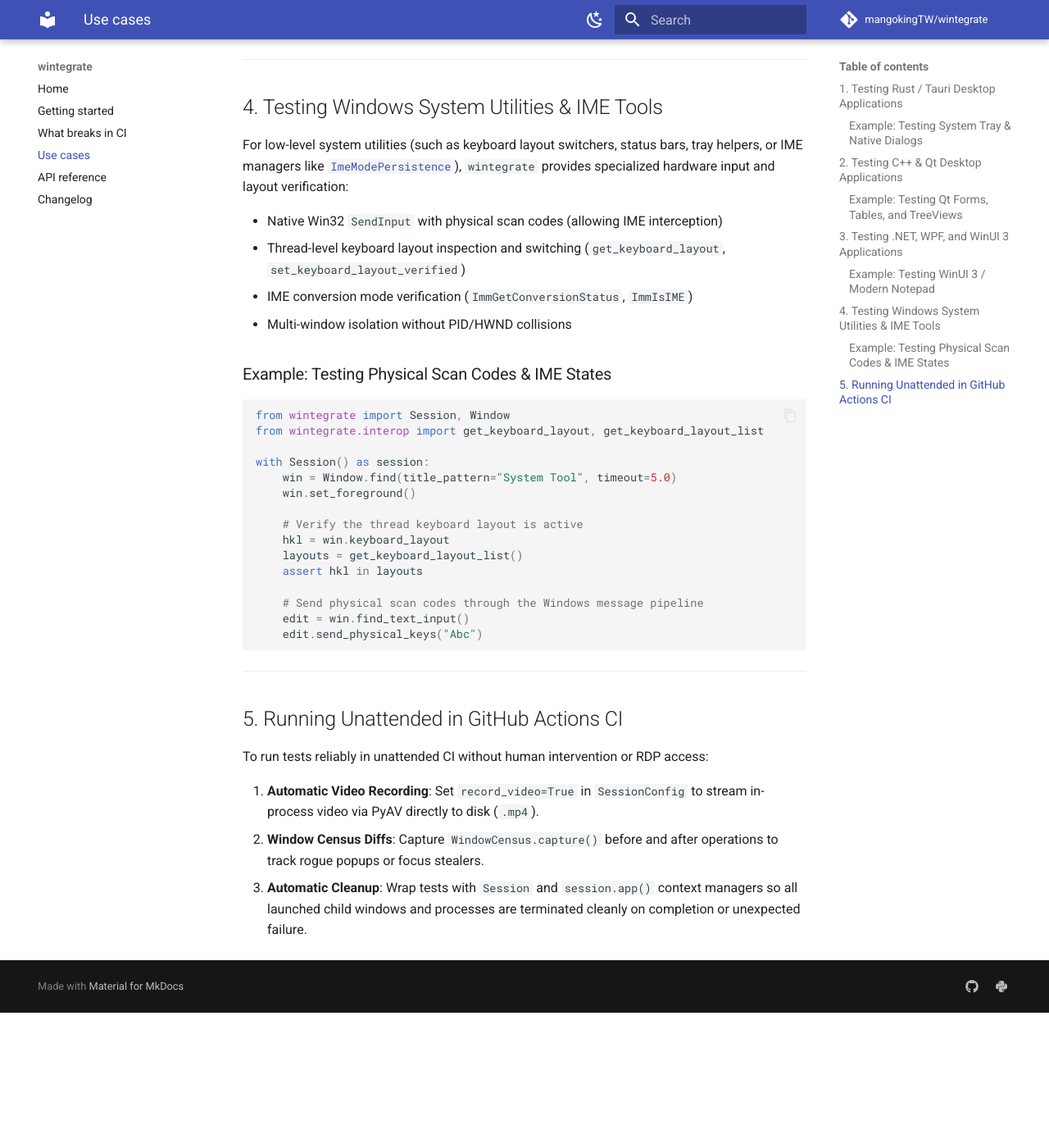
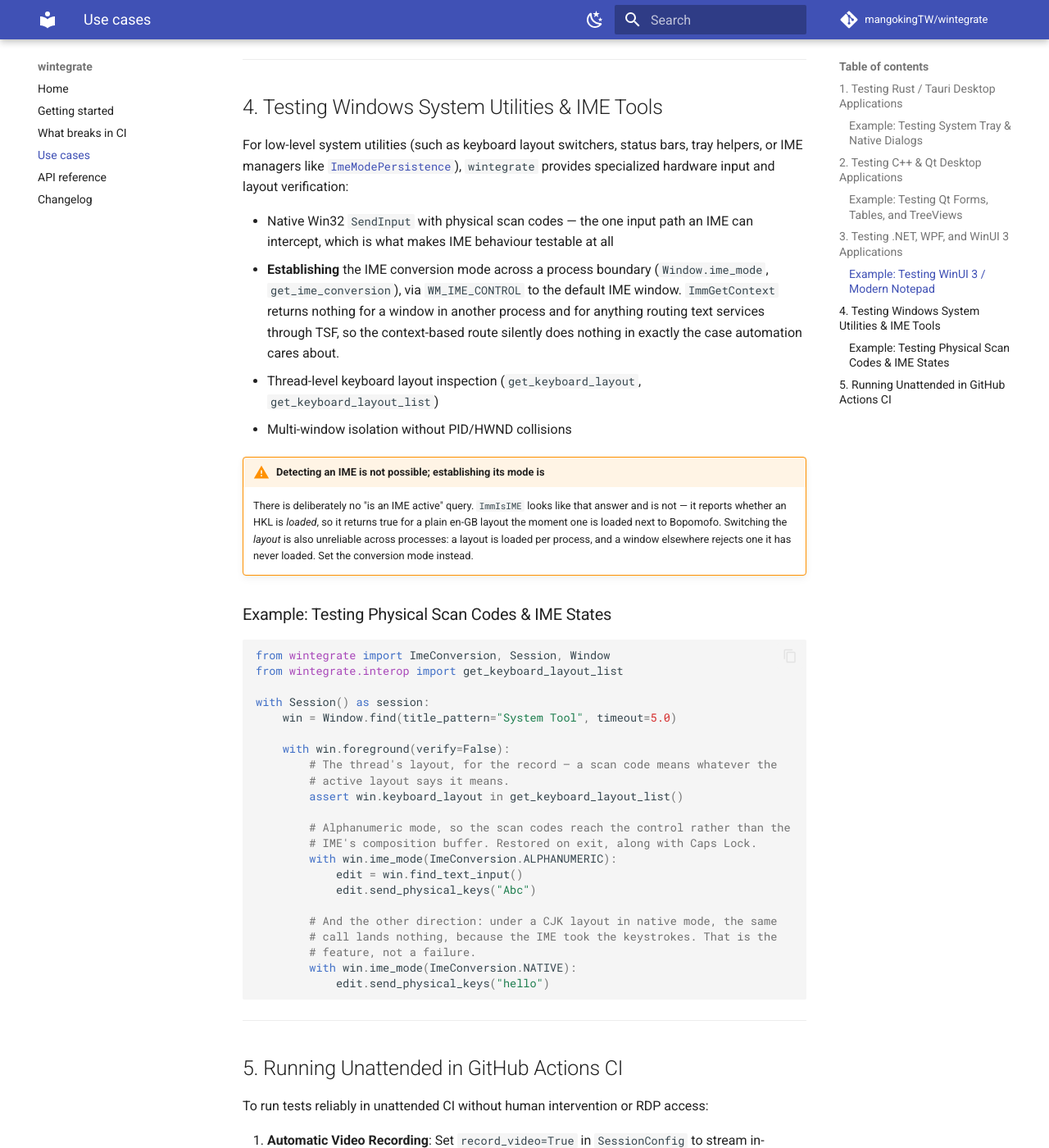
Before and after one commit to mangokingTW/wintegrate, an MkDocs documentation site: the page built from docs/use-cases.md, in a window 1280 px wide and 1400 px high, scrolled down 2865 px. Shown: the whole window at 82% size. Built offline with MkDocs 1.6.1 and Material for MkDocs 9.7.7, drawn with Linux system fonts in a browser that asks for light colours; comment, search, counter and statistics services are not loaded; before the commit the page ends 4100 px from its top, so only the background shows below that; some of the changed text lies outside the part shown.

Commit message:
docs: correct the IME section, which advertised a removed and broken API
Three fixes, and rebased onto main.

The capability list offered `ImmIsIME` for "IME conversion mode verification".
That function was removed in 0.3.0 because it does not do what its name says: it
reports whether an HKL is *loaded*, returning true for a plain en-GB layout the
moment one is loaded next to Bopomofo. Advertising an API that is both gone and
was wrong is the worst of both. The section now describes what actually works —
establishing the mode through WM_IME_CONTROL — and carries a warning that
detecting an IME is not possible while establishing its mode is.

It also listed `set_keyboard_layout_verified` as a selling point. Switching the
layout is unreliable across processes: a layout is loaded per process, and a
window elsewhere rejects one it has never loaded. Six variants were measured
failing. Removed from the list; the layout functions are still there for
inspection.

`cell.select()` does not exist — the method is `select_verified()` — and
`get_cell` takes `row=`, not `row_index=`. A reader copying that example would
have got an AttributeError and a TypeError.

`win.set_foreground()` in the examples defaults to verify=True, which raises when
something else is contesting the foreground. The examples now use the
`with win.foreground(verify=False)` block, which also gives the foreground back.

Every method and attribute in every python block was then checked against src/
mechanically rather than by eye.

Co-Authored-By: Claude Opus 5 (1M context) <noreply@anthropic.com>

````diff
--- a/docs/use-cases.md
+++ b/docs/use-cases.md
@@ -34,7 +34,7 @@ with Session(config) as session:
     )
 
     # 2. Interact with the main window
-    win.set_foreground()
+    win.set_foreground(verify=False)
 
     # 3. Trigger an action that opens a native Windows file dialog
     browse_btn = win.find_descendant(name_contains="Open File", control_type_id=50000)
@@ -71,7 +71,7 @@ with Session() as session:
         ["bin/release/my-qt-app.exe"],
         timeout=10.0,
     )
-    win.set_foreground()
+    win.set_foreground(verify=False)
 
     # 2. Interact with Qt form fields with verified typing
     input_box = win.find_descendant(automation_id="usernameInput", required=False)
@@ -83,8 +83,8 @@ with Session() as session:
     if table_elem:
         grid = DataGrid(table_elem)
         # Select row 5 safely even if virtualized/off-screen
-        cell = grid.get_cell(row_index=5, column=0)
-        cell.select()
+        cell = grid.get_cell(row=5, column=0)
+        cell.select_verified()
 
     # 4. Clean exit
     win.close()
@@ -130,29 +130,51 @@ with Session(config) as session:
 
 For low-level system utilities (such as keyboard layout switchers, status bars, tray helpers, or IME managers like [`ImeModePersistence`](https://github.com/mangokingTW/ImeModePersistence)), `wintegrate` provides specialized hardware input and layout verification:
 
-- Native Win32 `SendInput` with physical scan codes (allowing IME interception)
-- Thread-level keyboard layout inspection and switching (`get_keyboard_layout`, `set_keyboard_layout_verified`)
-- IME conversion mode verification (`ImmGetConversionStatus`, `ImmIsIME`)
+- Native Win32 `SendInput` with physical scan codes — the one input path an IME
+  can intercept, which is what makes IME behaviour testable at all
+- **Establishing** the IME conversion mode across a process boundary
+  (`Window.ime_mode`, `get_ime_conversion`), via `WM_IME_CONTROL` to the default
+  IME window. `ImmGetContext` returns nothing for a window in another process and
+  for anything routing text services through TSF, so the context-based route
+  silently does nothing in exactly the case automation cares about.
+- Thread-level keyboard layout inspection (`get_keyboard_layout`,
+  `get_keyboard_layout_list`)
 - Multi-window isolation without PID/HWND collisions
+
+!!! warning "Detecting an IME is not possible; establishing its mode is"
+
+    There is deliberately no "is an IME active" query. `ImmIsIME` looks like that
+    answer and is not — it reports whether an HKL is *loaded*, so it returns true
+    for a plain en-GB layout the moment one is loaded next to Bopomofo. Switching
+    the *layout* is also unreliable across processes: a layout is loaded per
+    process, and a window elsewhere rejects one it has never loaded. Set the
+    conversion mode instead.
 
 ### Example: Testing Physical Scan Codes & IME States
 
 ```python
-from wintegrate import Session, Window
-from wintegrate.interop import get_keyboard_layout, get_keyboard_layout_list
+from wintegrate import ImeConversion, Session, Window
+from wintegrate.interop import get_keyboard_layout_list
 
 with Session() as session:
     win = Window.find(title_pattern="System Tool", timeout=5.0)
-    win.set_foreground()
 
-    # Verify the thread keyboard layout is active
-    hkl = win.keyboard_layout
-    layouts = get_keyboard_layout_list()
-    assert hkl in layouts
+    with win.foreground(verify=False):
+        # The thread's layout, for the record — a scan code means whatever the
+        # active layout says it means.
+        assert win.keyboard_layout in get_keyboard_layout_list()
 
-    # Send physical scan codes through the Windows message pipeline
-    edit = win.find_text_input()
-    edit.send_physical_keys("Abc")
+        # Alphanumeric mode, so the scan codes reach the control rather than the
+        # IME's composition buffer. Restored on exit, along with Caps Lock.
+        with win.ime_mode(ImeConversion.ALPHANUMERIC):
+            edit = win.find_text_input()
+            edit.send_physical_keys("Abc")
+
+        # And the other direction: under a CJK layout in native mode, the same
+        # call lands nothing, because the IME took the keystrokes. That is the
+        # feature, not a failure.
+        with win.ime_mode(ImeConversion.NATIVE):
+            edit.send_physical_keys("hello")
 ```
 
 ---
````
